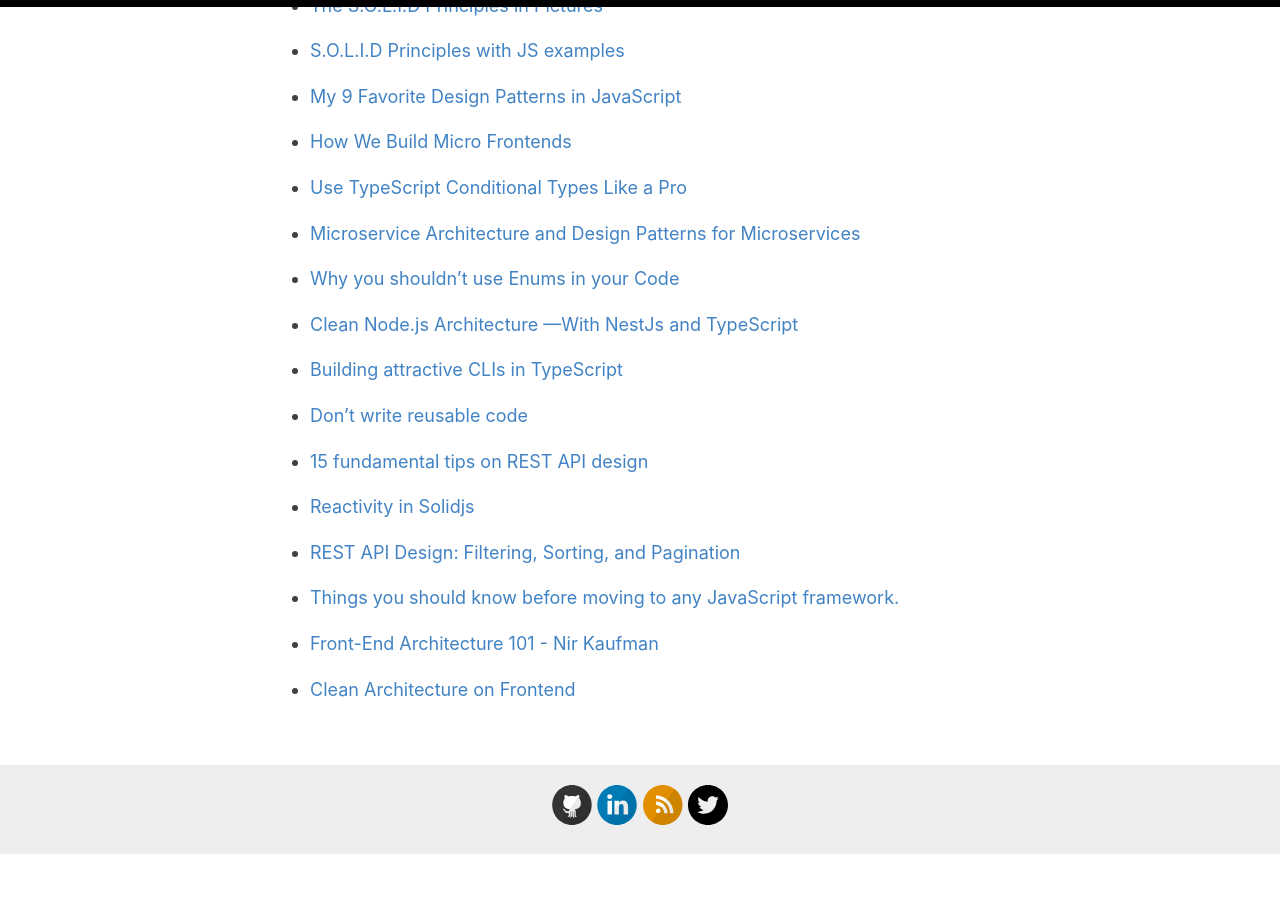
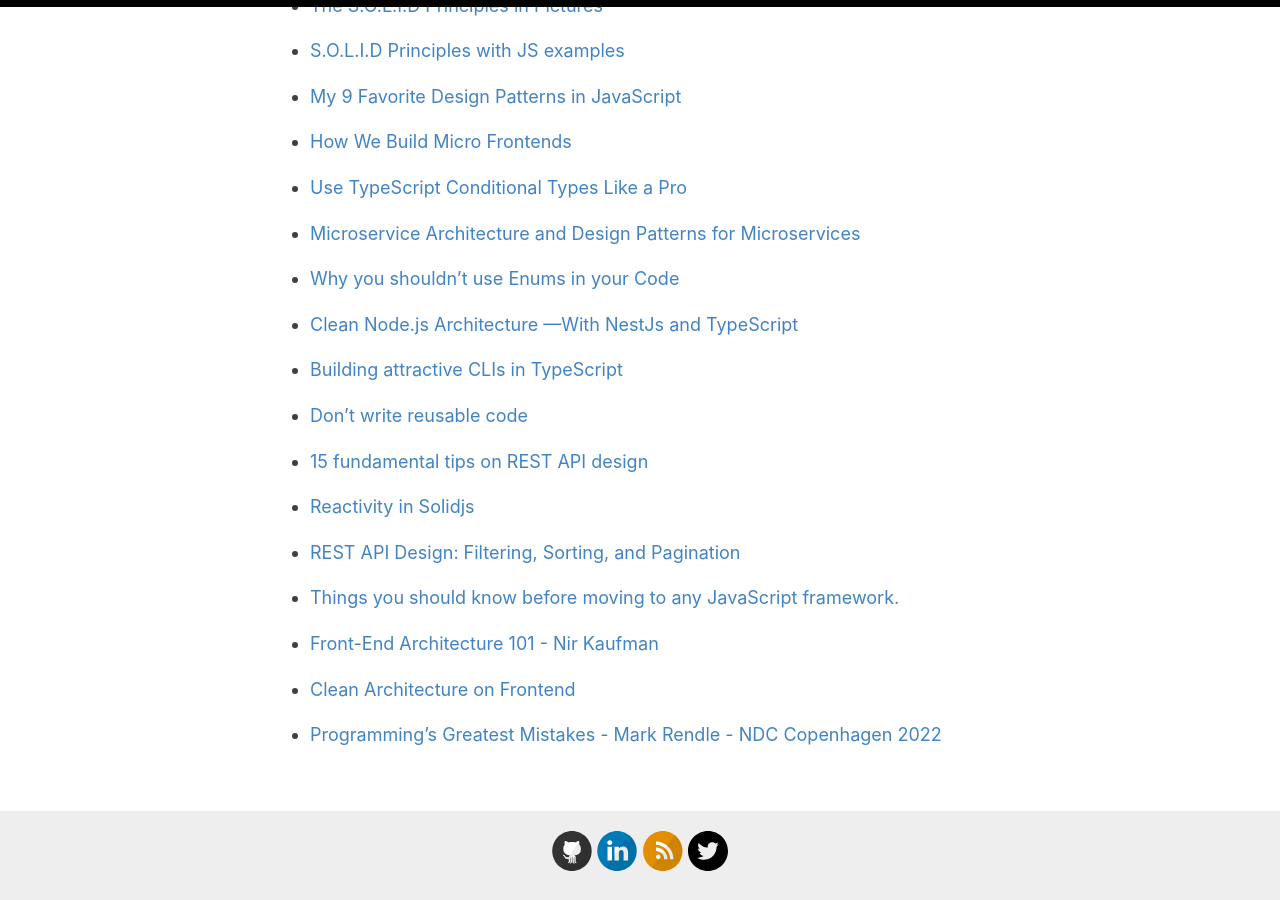
Before and after one commit to baijanathTharu/baijanathTharu.github.io, a Jekyll site: the page built from _pages/readings.md, in a window 1280 px wide and 900 px high, scrolled down 2307 px. Built offline with Jekyll 4.4.1, drawn with Linux system fonts in a browser that asks for light colours; before the commit the page ends 3162 px from its top, so only the background shows below that.

Commit message:
Update readings.md

```diff
--- a/_pages/readings.md
+++ b/_pages/readings.md
@@ -121,3 +121,5 @@ This is the list of all the important posts that I think are worth reading.
 - [Front-End Architecture 101 - Nir Kaufman](https://www.youtube.com/watch?v=o8THlN8hgcw)
 
 - [Clean Architecture on Frontend](https://dev.to/bespoyasov/clean-architecture-on-frontend-4311)
+
+- [Programming’s Greatest Mistakes - Mark Rendle - NDC Copenhagen 2022](https://www.youtube.com/watch?v=qC_ioJQpv4E)
```
